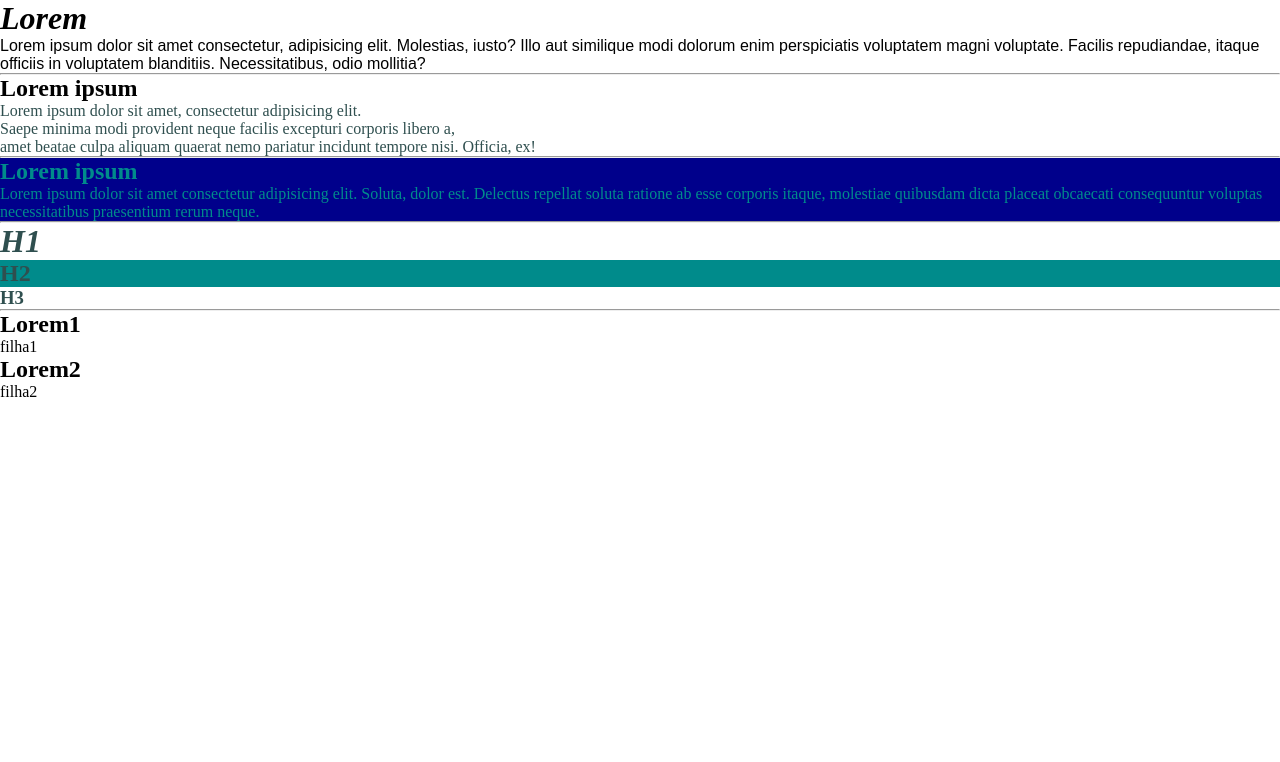
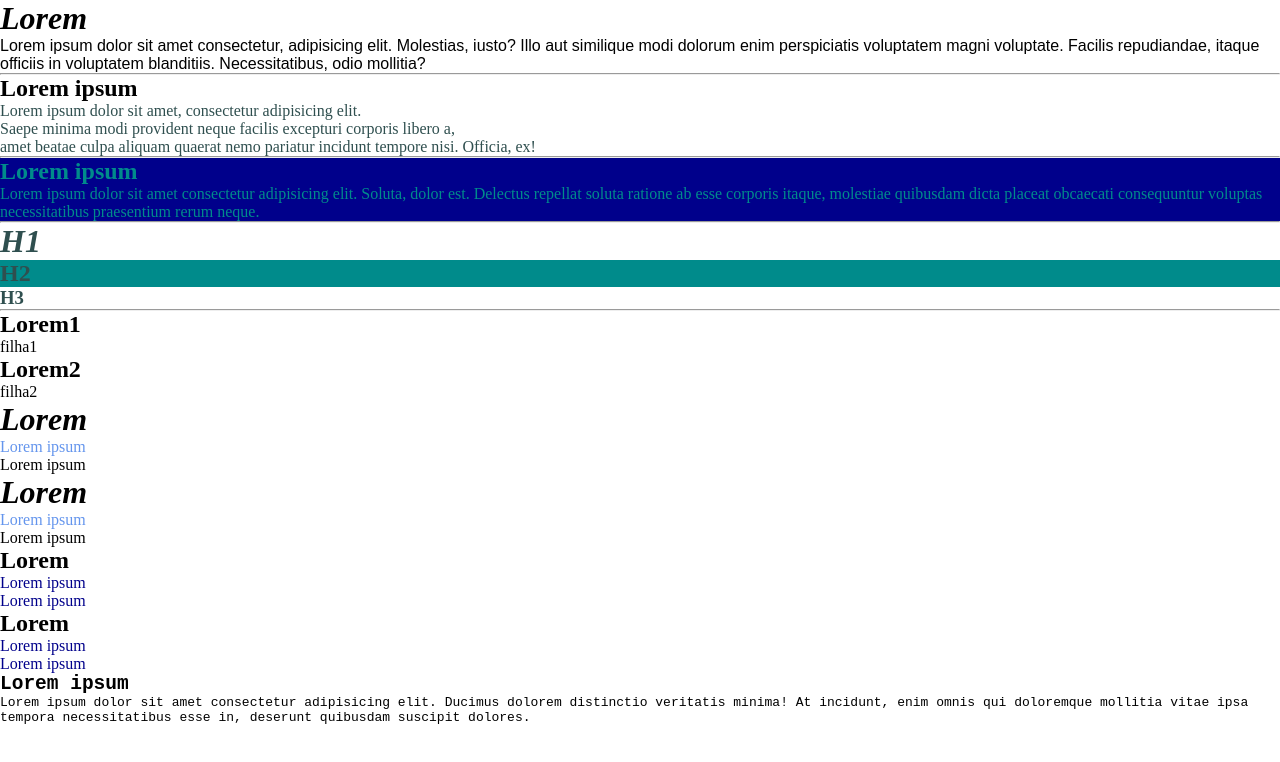
Before and after one commit to AnnaAngelina/HTML-and-CSS, a plain HTML site: page projeto2 aprendizagem/aula15-16/seletorescss.html in a window 1280 px wide. Drawn offline with Linux system fonts and the light colour scheme.

Commit message:
seletores CSS
general siblins selector and adjacent siblins selector

```diff
--- a/projeto2 aprendizagem/aula15/assets/css/styles.css
+++ b/projeto2 aprendizagem/aula15-16/assets/css/styles.css
@@ -36,3 +36,15 @@ h2.escuro {
 .pai > .filha {
     font-size: 24px;
 }
+
+.pai2 h1+p {
+    color: cornflowerblue;
+}
+
+.pai2 h2~p {
+    color: darkblue;
+}
+
+[meu-atributo] {
+    font-family: monospace;
+}
--- a/projeto2 aprendizagem/aula15/seletorescss.html
+++ b/projeto2 aprendizagem/aula15-16/seletorescss.html
@@ -37,11 +37,29 @@
     <hr>
     <div class="div3">
         <div class="pai">
-            <div class="filha 1"><b>Lorem1</b></div>
+            <div class="filha 1"><b>Lorem1</b></div><!--chid selector-->
                 <div class="filhadafilha">filha1</div>
             <div class="filha 2"><b>Lorem2</b></div>
                 <div class="filhadafilha">filha2</div>
         </div>
     </div>
+    <div class="pai2">
+        <h1>Lorem</h1>
+        <p>Lorem ipsum</p>
+        <p>Lorem ipsum</p>
+        <h1>Lorem</h1><!--adjacent siblins selector-->
+        <p>Lorem ipsum</p>
+        <p>Lorem ipsum</p>
+        <h2>Lorem</h2><!--general siblins selector-->
+        <p>Lorem ipsum</p>
+        <p>Lorem ipsum</p>
+        <h2>Lorem</h2>
+        <p>Lorem ipsum</p>
+        <p>Lorem ipsum</p>
+    </div>
+    <div meu-atributo="valor">
+        <h2>Lorem ipsum</h2>
+        <p>Lorem ipsum dolor sit amet consectetur adipisicing elit. Ducimus dolorem distinctio veritatis minima! At incidunt, enim omnis qui doloremque mollitia vitae ipsa tempora necessitatibus esse in, deserunt quibusdam suscipit dolores.</p>
+    </div>
 </body>
 </html>
```
